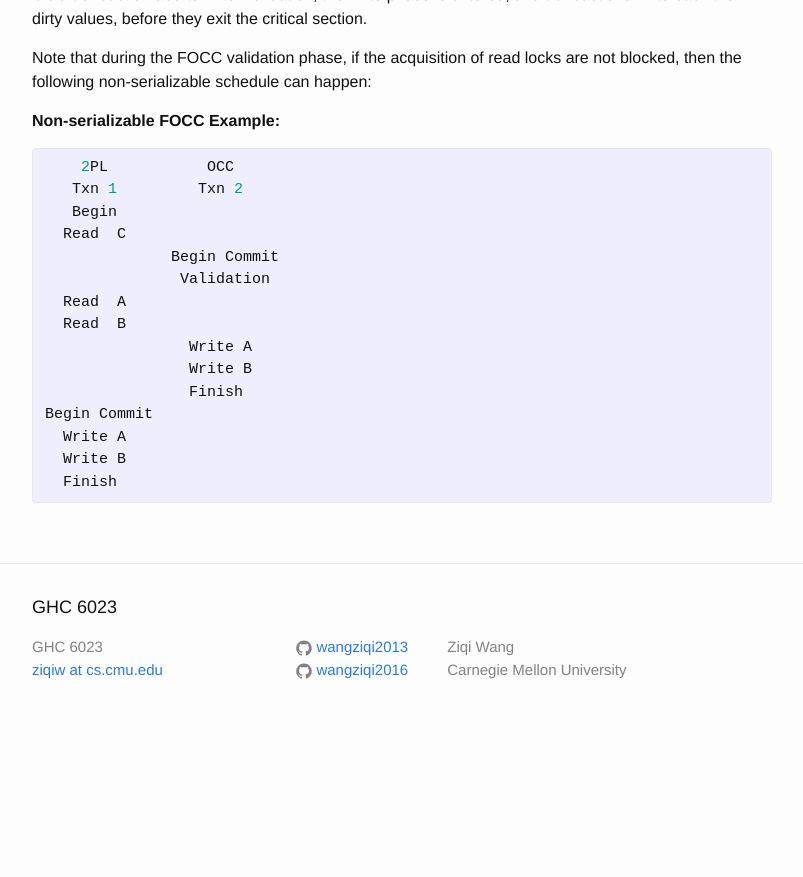
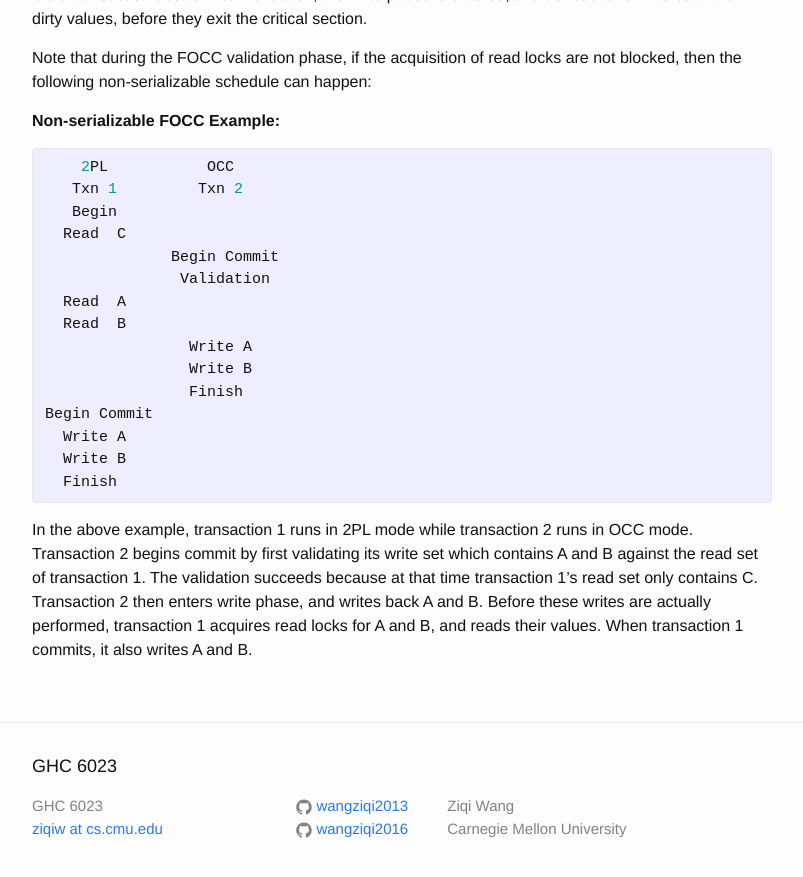
Before and after one commit to wangziqi2013/wangziqi2013.github.io, a Jekyll site: the page built from _posts/2018-04-04-cc-in-dbms-a-step-towards-the-integration-of-occ-and-locking.markdown, in a window 1280 px wide and 900 px high, scrolled down 2455 px. Shown: the top 877 px of the window, without its empty margins (238-1041 px from the left). Built offline with Jekyll 4.4.1, drawn with Linux system fonts in a browser that asks for light colours; before the commit the page ends 3196 px from its top, so only the background shows below that.

Commit message:
Adding explanation to broken FOCC

```diff
--- a/_posts/2018-04-04-cc-in-dbms-a-step-towards-the-integration-of-occ-and-locking.markdown
+++ b/_posts/2018-04-04-cc-in-dbms-a-step-towards-the-integration-of-occ-and-locking.markdown
@@ -119,3 +119,10 @@ Begin Commit
   Write B
   Finish
 {% endhighlight %}
+
+In the above example, transaction 1 runs in 2PL mode while transaction 2 runs in OCC mode.
+Transaction 2 begins commit by first validating its write set which contains A and B against
+the read set of transaction 1. The validation succeeds because at that time transaction 1's
+read set only contains C. Transaction 2 then enters write phase, and writes back A and B.
+Before these writes are actually performed, transaction 1 acquires read locks for A and B,
+and reads their values. When transaction 1 commits, it also writes A and B.
```
